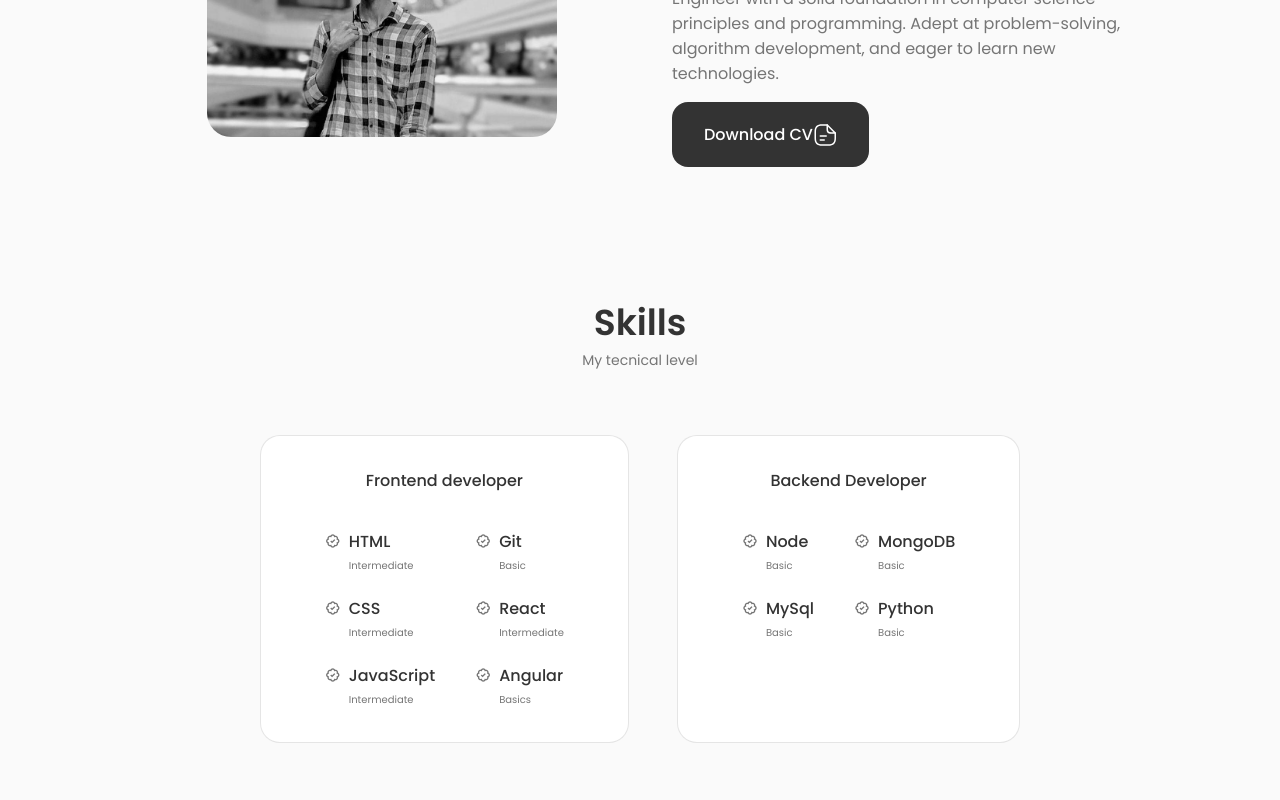
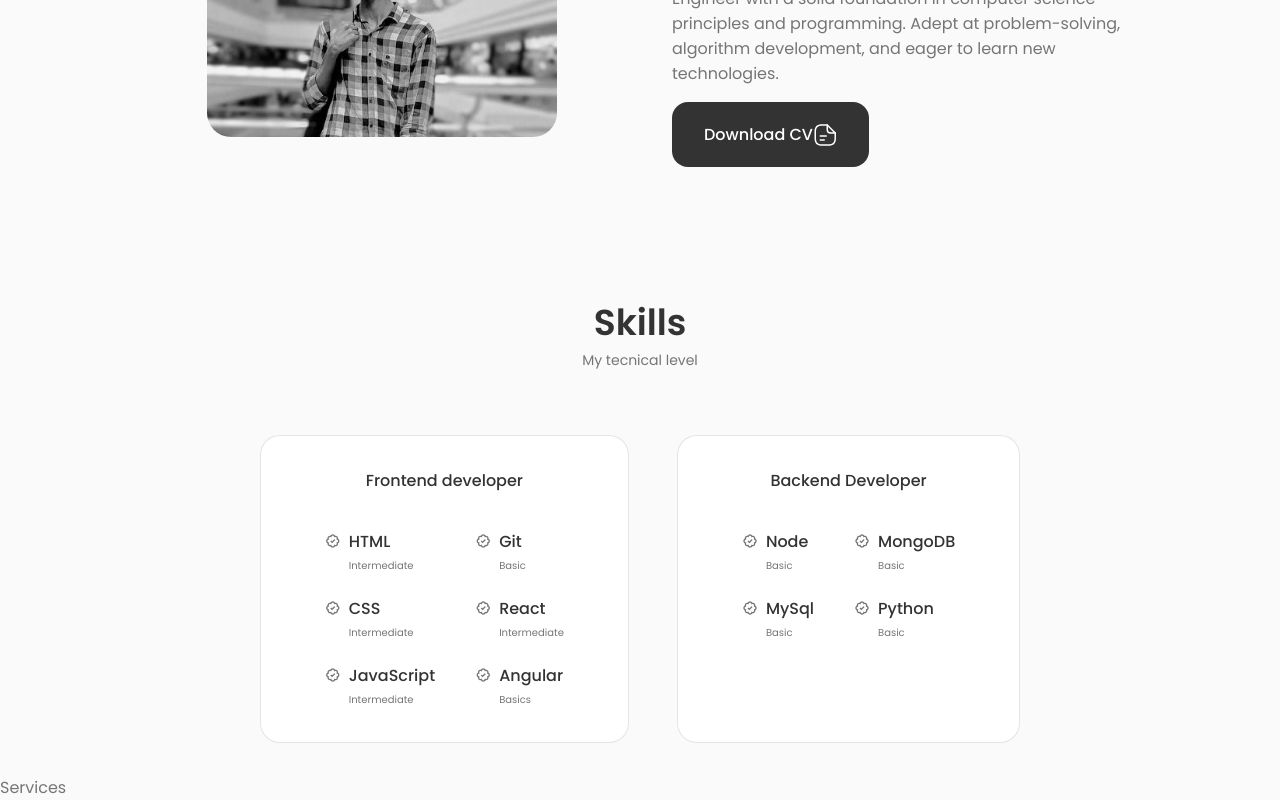
Before and after one commit to Nikilhari/Portfolio, a React (Vite) app: page / in a window 1280 px wide. Shown: the part 1070-1870 px from the top of the page. Before the commit the page ends 1845 px from the top, so only its background shows below. Built offline with nearby package versions, Linux system fonts and the light colour scheme.

Commit message:
services strt

```diff
--- a/src/App.jsx
+++ b/src/App.jsx
@@ -3,6 +3,7 @@ import Header from './componets/Header/Header'
 import Home from './componets/Home/Home'
 import About from './componets/About/About'
 import Skills from './componets/Skills/Skills'
+import Services from './componets/Services/Services'
 
 const App = () => {
   return (
@@ -12,6 +13,7 @@ const App = () => {
         <Home />
         <About />
         <Skills />
+        <Services/>
       </main>
     </>
   )
--- /dev/null
+++ b/src/componets/Services/Services.jsx
@@ -0,0 +1,9 @@
+import React from 'react'
+
+const Services = () => {
+  return (
+    <div>Services</div>
+  )
+}
+
+export default Services
```
Also changed, not shown: src/componets/Services/Services.css (added).
